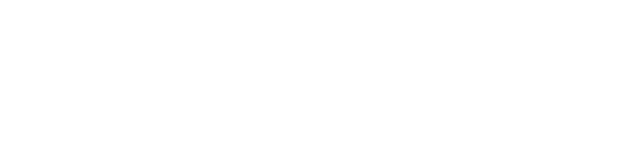
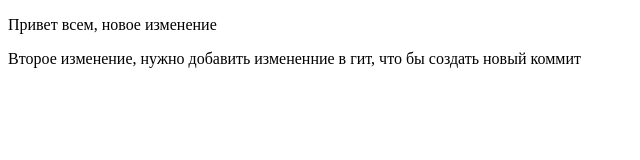
Before and after one commit to DennMarshall/git.test, a plain HTML site: page index.html in a window 1280 px wide. Shown: the whole page, without its empty margins (0-640 px from the left). Drawn offline with Linux system fonts and the light colour scheme.

Commit message:
Yout personal comment

```diff
--- a/css/style.css
+++ b/css/style.css
@@ -0,0 +1,4 @@
+p {
+    font-size: 40px;
+    font-family: 'Lucida Sans', 'Lucida Sans Regular', 'Lucida Grande', 'Lucida Sans Unicode', Geneva, Verdana, sans-serif;
+}
--- a/index.html
+++ b/index.html
@@ -5,9 +5,9 @@
     <meta http-equiv="X-UA-Compatible" content="IE=edge">
     <meta name="viewport" content="width=device-width, initial-scale=1.0">
     <title>Версия 7</title>
-    <link >
 </head>
 <body>
-
+    <p>Привет всем, новое изменение</p>
+    <p> Второе изменение, нужно добавить измененние в гит, что бы создать новый  коммит</p>
 </body>
 </html>
```
